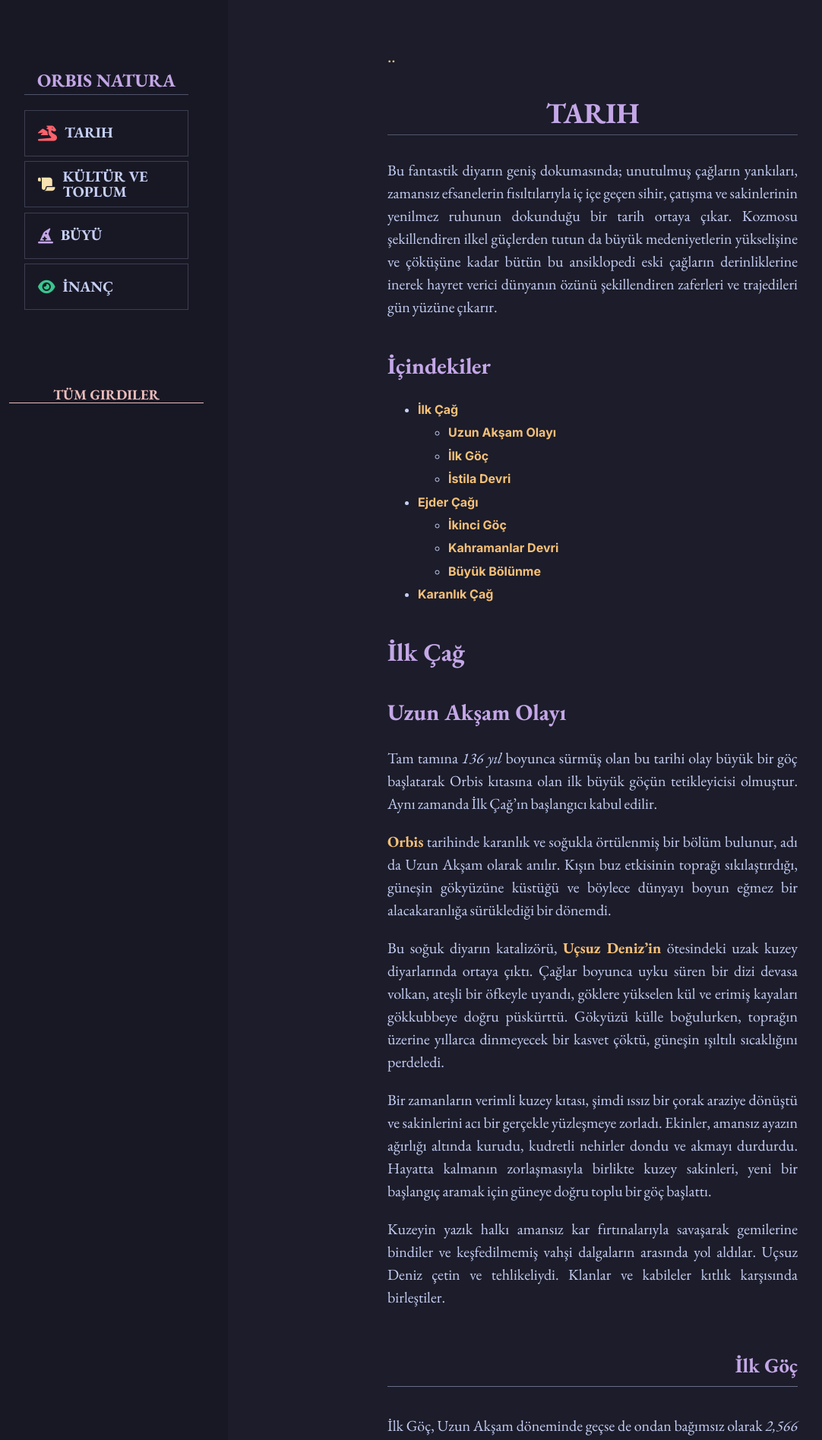
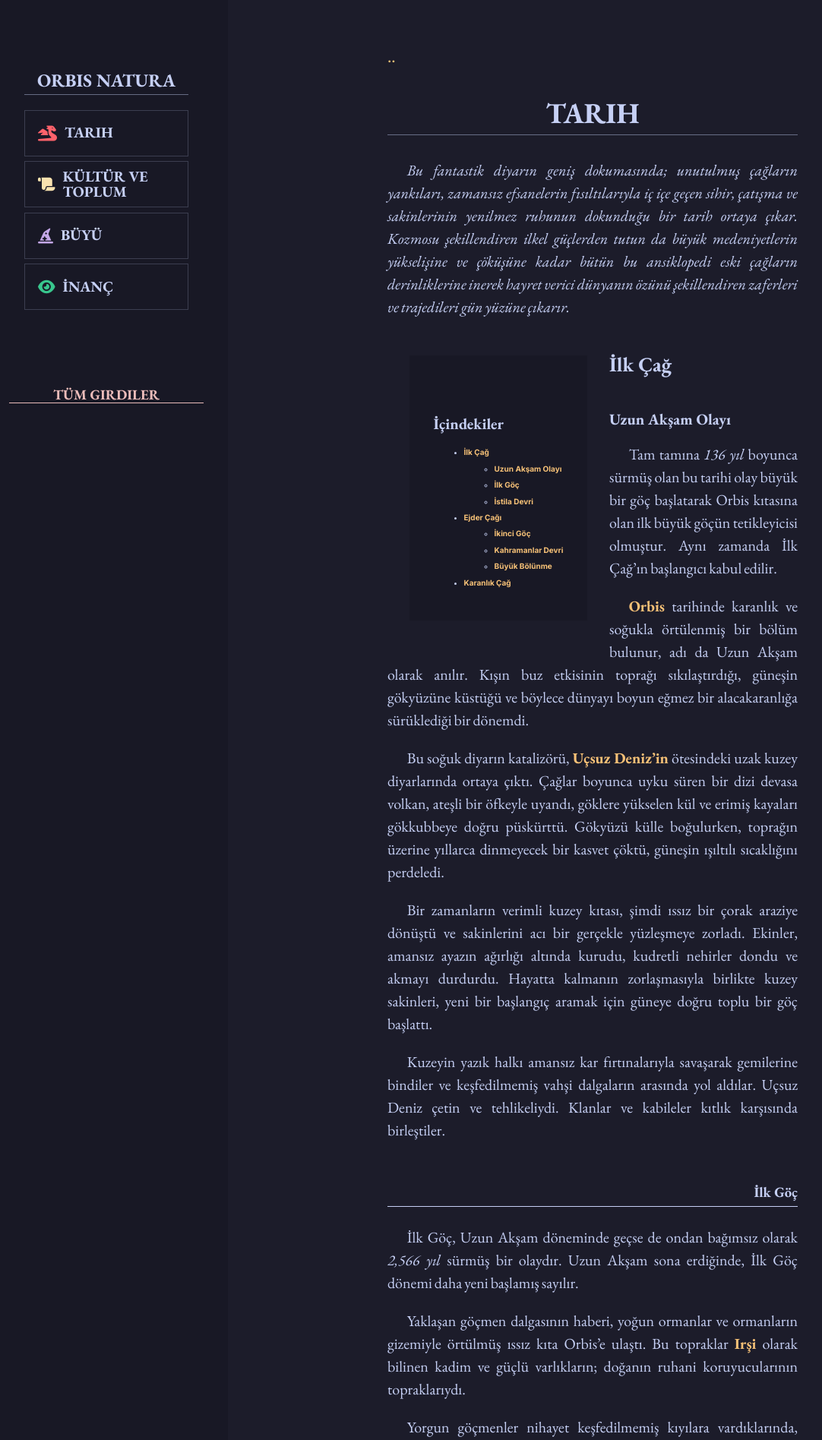
Before and after one commit to enginbyram/orbis-natura, a Jekyll site: the page built from wiki/tarih.md, in a window 1280 px wide. Shown: the top 1896 px of the page at 76% size, without its empty margins (20-1102 px from the left). Built offline with Jekyll 4.4.1, drawn with Linux system fonts in a browser that asks for light colours; nearby versions of some CDN libraries; some of the changed text lies outside the part shown.

Commit message:
added some files

```diff
--- a/_sass/no-style-please.scss
+++ b/_sass/no-style-please.scss
@@ -82,8 +82,8 @@ body {
 
 h1 {
   font-family: $headerfont;
-  color: $violet;
-  border-bottom: 1px solid rgba($text, .32);
+  color: $text;
+  border-bottom: 1px solid rgba($text, .45);
   text-align: center;
   text-transform: uppercase;
 }
@@ -91,12 +91,12 @@ h1 {
 h2, h3, h4, h5, h6 {
   margin-top: 3rem;
   font-family: $headerfont;
-  color: $violet;
+  color: $text;
   line-height: 1;
 }
 
 h4 {
-  border-bottom: 1px solid $overlay0;
+  border-bottom: 1px solid $text;
   line-height: 2;
   text-align: end;
 }
@@ -121,8 +121,8 @@ hr {
   text-align: center;
   border: 0;
 
-  &:before { content: '/////' }
-  &:after { content: attr(data-content) '/////' }
+  &:before { content: '***' }
+  &:after { content: attr(data-content) '***' }
 }
 
 table { width: 100%; }
@@ -146,11 +146,12 @@ div.highlighter-rouge code {
 }
 
 blockquote {
-  font-style: italic;
-  border: thin solid black;
-  padding: 1rem;
-
-  p { margin: 0; }
+  float:left;
+  font-size: 10px;
+  background-color: $side;
+  padding: 2rem;
+  margin: 1.785rem;
+  width: max-content;
 }
 
 img {
@@ -272,7 +273,20 @@ img {
 .contentbox__main {
   display: flex;
   flex-wrap: wrap;
+  #green-p {
+    color: rgba($green, .675);
+  }
+  #red-p {
+    color: rgba($red, .675);
+  }
+  #yellow-p {
+    color: rgba($yellow, .675);
+  }
+  #violet-p {
+    color: rgba($violet, .675);
+  }
   a {
+    font-weight: 500;
     color: $text;
   }
   .contentbox-container {
@@ -322,16 +336,16 @@ img {
       font-size: 2.375rem;
     }
     h2 {
-      font-size: 2.075rem;
+      font-size: 1.675rem;
     }
     h3 {
-      font-size: 1.875rem;
+      font-size: 1.275rem;
     }
     h4 {
-      font-size: 1.675rem;
+      font-size: 1.175rem;
     }
     h5 {
-      font-size: 1.375rem;
+      font-size: .875rem;
     }
     p {
       margin-bottom: 1em; /* Adjust the value as needed */
@@ -339,6 +353,7 @@ img {
       word-spacing: -1px;
       font-family: "EB Garamond";
       font-size: 20px;
+      text-indent: 4.75%;
     }
   }
 }
--- a/wiki/tarih.md
+++ b/wiki/tarih.md
@@ -3,9 +3,9 @@ title: Tarih
 layout: post
 categories: tarih
 ---
-Bu fantastik diyarın geniş dokumasında; unutulmuş çağların yankıları, zamansız efsanelerin fısıltılarıyla iç içe geçen sihir, çatışma ve sakinlerinin yenilmez ruhunun dokunduğu bir tarih ortaya çıkar. Kozmosu şekillendiren ilkel güçlerden tutun da büyük medeniyetlerin yükselişine ve çöküşüne kadar bütün bu ansiklopedi eski çağların derinliklerine inerek hayret verici dünyanın özünü şekillendiren zaferleri ve trajedileri gün yüzüne çıkarır.
+_Bu fantastik diyarın geniş dokumasında; unutulmuş çağların yankıları, zamansız efsanelerin fısıltılarıyla iç içe geçen sihir, çatışma ve sakinlerinin yenilmez ruhunun dokunduğu bir tarih ortaya çıkar. Kozmosu şekillendiren ilkel güçlerden tutun da büyük medeniyetlerin yükselişine ve çöküşüne kadar bütün bu ansiklopedi eski çağların derinliklerine inerek hayret verici dünyanın özünü şekillendiren zaferleri ve trajedileri gün yüzüne çıkarır._
 
-### İçindekiler
+> ### İçindekiler
 - [İlk Çağ](#i̇lk-çağ)
     - [Uzun Akşam Olayı](#uzun-akşam-olayı)
     - [İlk Göç](#ilk-göç)
@@ -20,9 +20,9 @@ Bu fantastik diyarın geniş dokumasında; unutulmuş çağların yankıları, z
 
 ### Uzun Akşam Olayı
 
-Tam tamına _136 yıl_ boyunca sürmüş olan bu tarihi olay büyük bir göç başlatarak Orbis kıtasına olan ilk büyük göçün tetikleyicisi olmuştur. Aynı zamanda **İlk Çağ'ın** başlangıcı kabul edilir.
+Tam tamına _136 yıl_ boyunca sürmüş olan bu tarihi olay büyük bir göç başlatarak Orbis kıtasına olan ilk büyük göçün tetikleyicisi olmuştur. Aynı zamanda İlk Çağ'ın başlangıcı kabul edilir.
 
-[Orbis]({{site.baseurl}}cografya/Orbis.html) tarihinde karanlık ve soğukla örtülenmiş bir bölüm bulunur, adı da **Uzun Akşam** olarak anılır. Kışın buz etkisinin toprağı sıkılaştırdığı, güneşin gökyüzüne küstüğü ve böylece dünyayı boyun eğmez bir alacakaranlığa sürüklediği bir dönemdi.
+[Orbis]({{site.baseurl}}cografya/Orbis.html) tarihinde karanlık ve soğukla örtülenmiş bir bölüm bulunur, adı da Uzun Akşam olarak anılır. Kışın buz etkisinin toprağı sıkılaştırdığı, güneşin gökyüzüne küstüğü ve böylece dünyayı boyun eğmez bir alacakaranlığa sürüklediği bir dönemdi.
 
 Bu soğuk diyarın katalizörü, [Uçsuz Deniz'in]({{site.baseurl}}wiki/ucsuz-deniz.html) ötesindeki uzak kuzey diyarlarında ortaya çıktı. Çağlar boyunca uyku süren bir dizi devasa volkan, ateşli bir öfkeyle uyandı, göklere yükselen kül ve erimiş kayaları gökkubbeye doğru püskürttü. Gökyüzü külle boğulurken, toprağın üzerine yıllarca dinmeyecek bir kasvet çöktü, güneşin ışıltılı sıcaklığını perdeledi.
 
@@ -31,7 +31,7 @@ Bir zamanların verimli kuzey kıtası, şimdi ıssız bir çorak araziye dönü
 Kuzeyin yazık halkı amansız kar fırtınalarıyla savaşarak gemilerine bindiler ve keşfedilmemiş vahşi dalgaların arasında yol aldılar. Uçsuz Deniz çetin ve tehlikeliydi. Klanlar ve kabileler kıtlık karşısında birleştiler.
 
 #### İlk Göç
-İlk Göç, **Uzun Akşam** döneminde geçse de ondan bağımsız olarak _2,566 yıl_ sürmüş bir olaydır. Uzun Akşam sona erdiğinde, İlk Göç dönemi daha yeni başlamış sayılır.
+İlk Göç, Uzun Akşam döneminde geçse de ondan bağımsız olarak _2,566 yıl_ sürmüş bir olaydır. Uzun Akşam sona erdiğinde, İlk Göç dönemi daha yeni başlamış sayılır.
 
 Yaklaşan göçmen dalgasının haberi, yoğun ormanlar ve ormanların gizemiyle örtülmüş ıssız kıta Orbis'e ulaştı. Bu topraklar [Irşi]({{site.baseurl}}wiki/irsi.html) olarak bilinen kadim ve güçlü varlıkların; doğanın ruhani koruyucularının topraklarıydı.
 
@@ -45,7 +45,7 @@ Göçmenlerin bir zamanlar yabancı olan inançları, ırşilerin manevi gelenek
 Nihai şafağın ardından, volkanik patlamalar sona erdiğinde ve karanlık gökyüzü açıldığında, göçmenler ve ırşiler; kaderlerinin kesişimiyle birlikte sonsuza dek değişmiş şekilde tek vücut olarak durdular. Irşiler bu göçmenlere [Cüce]({{site.baseurl}}/wiki/cuce.html), ismini vermişlerdir.
 
 ### İstila Devri
-**İlk Göç'ün** ardından, Orbis kıtasında **İstila Devri** olarak bilinen yeni bir dönem başladı. Ancak bu dönem, Orbis sakinleri için yeni ve zorlu bir mücadelenin başlangıcı oldu. İstila Devri ise ==bin yıl== sürmüş olup, aynı zamanda eski kayıtlarda **Felaket Yılları** olarak da geçer.
+İlk Göç'ün ardından, Orbis kıtasında İstila Devri olarak bilinen yeni bir dönem başladı. Ancak bu dönem, Orbis sakinleri için yeni ve zorlu bir mücadelenin başlangıcı oldu. İstila Devri ise bin yıl sürmüş olup, aynı zamanda eski kayıtlarda Felaket Yılları olarak da geçer.
 
 Kuzey kıtasında volkanik patlamaların sonucunda, bu felaketler [ejderhaların]({{site.baseurl}}/wiki/ejderha.html) ortaya çıkmasını tetikledi. Ateşin derinliklerinden doğan bu görkemli ve korkunç yaratıklar, zamanla güçlendi ve sayıları arttı. Sonunda ejderhalar Orbis kıtasına ilerleyerek bin yıl sürecek bir çatışma ve kargaşa dönemini başlattı.
 
@@ -56,12 +56,12 @@ Muazzam güçlükler karşısında hayatta kalmayı becerenlerin bir kısmı ejd
 Ancak böylesi bir sıkıntı karşısında bile meydan okuma ruhu sönmedi ve Orbis'in gelişmekte olan destanında bir sonraki bölüm için sahneyi hazırladı.
 
 ## Ejder Çağı
-**Ejder Çağı** sırasında, dağlara sığınan Cücelerin hayatta kalan üyeleri dikkate değer bir dönüşüm geçirdi. kendilerini dış dünyaya kapamaları sebebiyle taştan, dağların altındaki zenginliklerden ve sonradan farkına vardıkları [Karaderinliğin]({{site.baseurl}}/wiki/karaderinlik.html) korkutucu varlıklarından başka hiçbir şeyden etkilenmemişlerdir. Bu da onların kendilerine has yeni gelişimler göstermesine sebep olmuştur. [Cüceşehirleri]({{site.baseurl}}/wiki/cuce.html#cüceşehir) ortaya çıkmış, boyları kısalmış ancak kütlelerinden hiçbir şey kaybetmemişlerdir. Diğer hısımlarıyla olan iletişimi sağlayabilmek için atalarından kalma doğa enerjisini manipüle etme biçimleriyle taşı kazma yöntemlerini birleştirerek kendilerine has iletişim dili bulmuşlardır. Böylece başka şehirlerle yüzyüze konuşamasalar da onların nerede olduklarına ve ne durumda olduklarına dair bilgileri öğrenebilmişlerdir. Bu iletişim şeklinin ötesine giderek zamanla kendi dilleri olan [Taşdilini]({{site.baseurl}}/wiki/cuce.html#dil) geliştirmiş, ve kaya kazıma teknikleriyle birlikte runik alfabesini oluşturmuşlardır.
+Ejder Çağı sırasında, dağlara sığınan Cücelerin hayatta kalan üyeleri dikkate değer bir dönüşüm geçirdi. kendilerini dış dünyaya kapamaları sebebiyle taştan, dağların altındaki zenginliklerden ve sonradan farkına vardıkları [Karaderinliğin]({{site.baseurl}}/wiki/karaderinlik.html) korkutucu varlıklarından başka hiçbir şeyden etkilenmemişlerdir. Bu da onların kendilerine has yeni gelişimler göstermesine sebep olmuştur. [Cüceşehirleri]({{site.baseurl}}/wiki/cuce.html#cüceşehir) ortaya çıkmış, boyları kısalmış ancak kütlelerinden hiçbir şey kaybetmemişlerdir. Diğer hısımlarıyla olan iletişimi sağlayabilmek için atalarından kalma doğa enerjisini manipüle etme biçimleriyle taşı kazma yöntemlerini birleştirerek kendilerine has iletişim dili bulmuşlardır. Böylece başka şehirlerle yüzyüze konuşamasalar da onların nerede olduklarına ve ne durumda olduklarına dair bilgileri öğrenebilmişlerdir. Bu iletişim şeklinin ötesine giderek zamanla kendi dilleri olan [Taşdilini]({{site.baseurl}}/wiki/cuce.html#dil) geliştirmiş, ve kaya kazıma teknikleriyle birlikte runik alfabesini oluşturmuşlardır.
 
 Doğa enerjisini manipüle etme yetenekleri zamanla kendi istekleri doğrultusunda başk bir yöne doğru kayıp yer altında işe yarayacak tekniklerde kullanmaya başlamışlardır. Bu şekilde olağanüstü zanaatkarlıkları ve dünyayla derin bağları olan, dayanıklı ve becerikli birer insanlar haline gelmişlerdir. Madencilik, metal işçiliği ve taş işçiliği becerilerini geliştirmiş, dağların içinde Karaderinliğin tehlikelerine karşı konulması için muazzam kaleler inşa etmeye başladılar ve değerli kaynaklar aramak için daha da derinlere inmeye başladılar. Zamanla büyülü eserlerin yaratılmasına birer usta zanaatkâr ve ünlü uzmanlar oldular.
 
 ### İkinci Göç
-**İkinci Göç**, toplamında ==523 yıl== sürmüş bir dönemdir. Bu dönemde [Arysus]({{site.baseurl}}/wiki/arysus.html) isimli kabile Orbis kıtasına gelerek yeni bir dönem başlatmış ve tarihin belki de en büyük değişimini gerçekleştirmişlerdir.
+İkinci Göç, toplamında 523 yıl sürmüş bir dönemdir. Bu dönemde [Arysus]({{site.baseurl}}/wiki/arysus.html) isimli kabile Orbis kıtasına gelerek yeni bir dönem başlatmış ve tarihin belki de en büyük değişimini gerçekleştirmişlerdir.
 
 Anavatanları Erys olan, uzak doğudaki bir kıtada yaşayan Arysus halkı büyüyü çeşitli biçimlerde kullanma yeteneğine sahip, gizli sanatlarla derin bir bağı olan bir medeniyettiler. Zaman içinde anavatanları, kendilerinden daha güçlü düşmanlarla ve yaşam tarzlarını tehdit edecek kadar azalan kaynaklar sebebiyle çok sayıda zorlukla karşı karşıya kaldı.
 
@@ -76,9 +76,9 @@ Ejderlerle olan çarpışmaları sonucunda ejderhaların yenilmez olmadığını
 Bu ittifak, devam eden mücadelelerinde önemli bir detay olduğını olduklarını kanıtladı. Arysuslar, yeni buldukları müttefiklerini kendilerini savunmak ve ejderhalara karşı koordineli saldırılar başlatmak için büyü bilgilerini paylaştı.
 
 [Ejder Savaşı]({{site.baseurl}}/wiki/ejder-savasi.html) adı verilen geniş çaplı bir savaş başladı. Bu savaşta Cüceler, hem druidler hem de Arysuslar omuz omuza savaştı. [Kanatlı Şövalye Thyr]({{site.baseurl}}/wiki/kanatli-sovalye-thyr.html) liderliğinde ejderhaları kontrol eden Neheril yok edildi. Artık ejderlerin hükmü bitmiş, sıra insanların hükmündeydi; ancak ejderhalar tamamiyle yeryüzünden silinmiş de sayılmazdı.
-Bu döneme **Kahramanlar Devri** denmesinin en büyük sebebi, savaşın ardından büyük kahramanların; ve onlarla birlikte Orbis'in dört büyük hanedanlıklarının kuruluşudur:
+Bu döneme Kahramanlar Devri denmesinin en büyük sebebi, savaşın ardından büyük kahramanların; ve onlarla birlikte Orbis'in dört büyük hanedanlıklarının kuruluşudur:
 
-- **Kanatlı Şövalye Thyr** savaşta kazandığı ün ile [Rhûnlos'un tepesine]({{site.baseurl}}/wiki/rhun.html) yerleşti ve [Thyrondor]({{site.baseurl}}/wiki/thyrondor-hanesi.html) hanesini kurdu.
+- Kanatlı Şövalye Thyr savaşta kazandığı ün ile [Rhûnlos'un tepesine]({{site.baseurl}}/wiki/rhun.html) yerleşti ve [Thyrondor]({{site.baseurl}}/wiki/thyrondor-hanesi.html) hanesini kurdu.
 
 - [Büyücü Meldor]({{site.baseurl}}/wiki/buyucu-meldor.html) [Hisar'ı]({{site.baseurl}}/wiki/hisar.html) inşa ederek [Meldorren]({{site.baseurl}}/wiki/meldorren-hanesi.html) hanesini kurdu. Böylece ilim ve irfanın yayılımı; büyünün gelişimi ve anlaşılmayanın anlaşılması kolaylaştı.
 
```
Also changed, not shown: _layouts/home.html (+6 -5 lines), wiki/Orbis.md (deleted, +0 -5 lines), wiki/cuce.md (added, +51 -0 lines).
